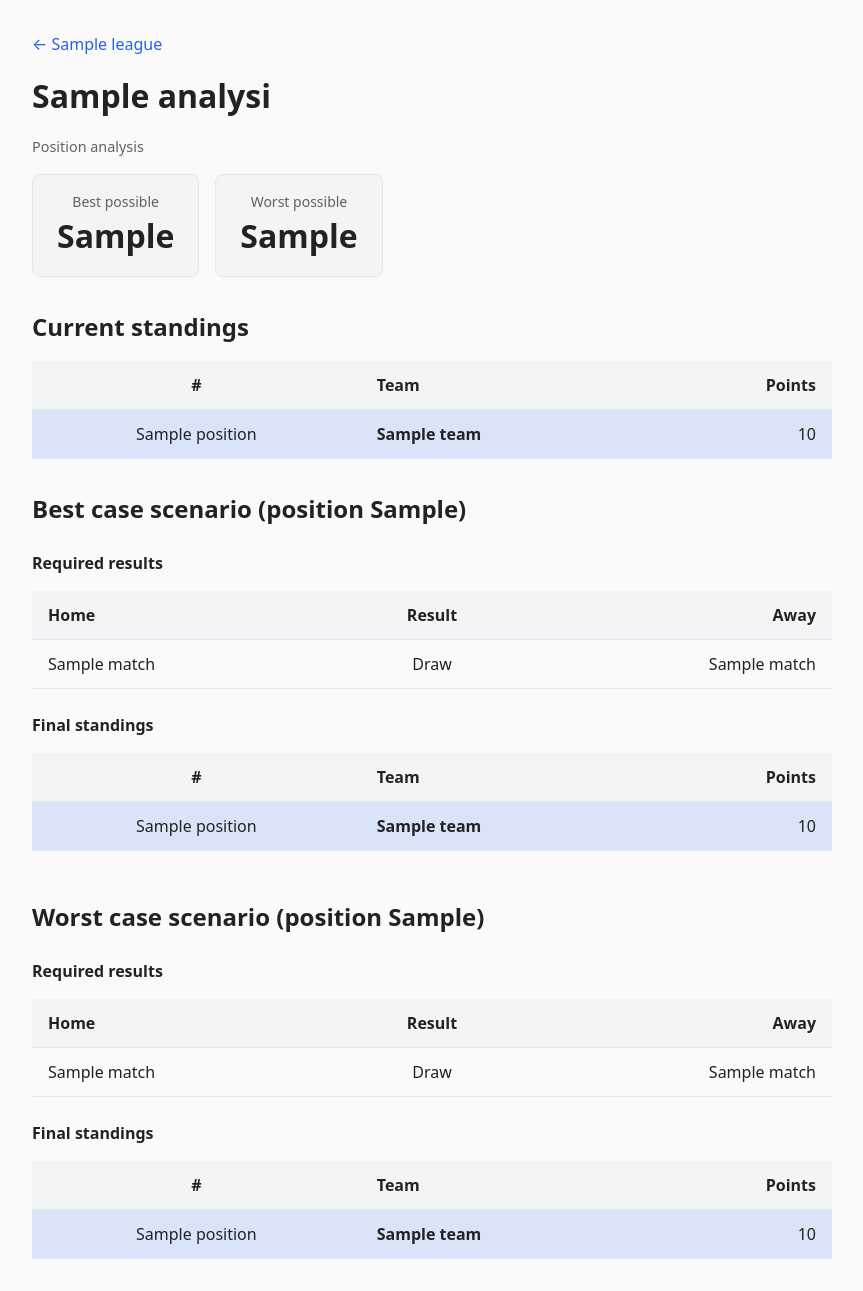
After one commit to bbc2/orchamp, a Python web app: template src/orchamp_web/templates/team_analysis.html in a window 1280 px wide. The commit adds this page. Shown: the whole page, without its empty margins (208-1071 px from the left). Run offline with Jinja, Linux system fonts and the light colour scheme; the template is opened without the code that fills it: most values are stand-ins (such as "Sample title", 1, 10 or a date in 2020); some libraries are stand-ins or nearby versions.

Commit message:
orchamp_web: Add team analysis page

```diff
--- a/src/orchamp_web/templates/base.html
+++ b/src/orchamp_web/templates/base.html
@@ -98,6 +98,67 @@
             color: var(--fg);
             opacity: 0.7;
         }
+        .team-link {
+            color: var(--accent);
+            cursor: pointer;
+        }
+        .team-link:hover {
+            text-decoration: underline;
+        }
+        .subtitle {
+            margin: 0;
+            opacity: 0.7;
+            font-size: 0.9rem;
+        }
+        .analysis-summary {
+            display: flex;
+            gap: 1rem;
+            margin-bottom: 2rem;
+        }
+        .position-card {
+            background: var(--row-alt);
+            border: 1px solid var(--border);
+            border-radius: 8px;
+            padding: 1rem 1.5rem;
+            display: flex;
+            flex-direction: column;
+            align-items: center;
+        }
+        .position-label {
+            font-size: 0.875rem;
+            opacity: 0.7;
+        }
+        .position-value {
+            font-size: 2rem;
+            font-weight: 700;
+        }
+        .scenarios {
+            display: flex;
+            flex-direction: column;
+            gap: 2rem;
+            margin-top: 2rem;
+        }
+        .scenario h2 {
+            margin-top: 0;
+        }
+        .scenario h3 {
+            font-size: 1rem;
+            margin: 1.5rem 0 0.5rem;
+        }
+        .highlighted {
+            background: color-mix(in srgb, var(--accent) 15%, transparent) !important;
+        }
+        .winner {
+            font-weight: 600;
+        }
+        .no-matches {
+            opacity: 0.7;
+            font-style: italic;
+        }
+        .htmx-request .refresh-btn {
+            opacity: 0.5;
+            cursor: wait;
+        }
     </style>
 </head>
 <body>
--- a/src/orchamp_web/templates/partials/standings_table.html
+++ b/src/orchamp_web/templates/partials/standings_table.html
@@ -10,7 +10,9 @@
         {% for team in standings %}
         <tr>
             <td class="text-center">{{ team.position }}</td>
-            <td>{{ team.team_name }}</td>
+            <td>
+                <a href="/web/{{ league_key }}/team/{{ team.team_id }}/" class="team-link">{{ team.team_name }}</a>
+            </td>
             <td class="text-right">{{ team.points }}</td>
         </tr>
         {% endfor %}
--- /dev/null
+++ b/src/orchamp_web/templates/team_analysis.html
@@ -0,0 +1,165 @@
+{% extends "base.html" %}
+
+{% block title %}{{ analysis.team_name }} - {{ league.name }} - Orchamp{% endblock %}
+
+{% block content %}
+<p><a href="/web/{{ league_key }}/">← {{ league.name }}</a></p>
+
+<div class="header">
+    <div>
+        <h1>{{ analysis.team_name }}</h1>
+        <p class="subtitle">Position analysis</p>
+    </div>
+</div>
+
+<div class="analysis-summary">
+    <div class="position-card">
+        <span class="position-label">Best possible</span>
+        <span class="position-value">{{ analysis.best_position }}</span>
+    </div>
+    <div class="position-card">
+        <span class="position-label">Worst possible</span>
+        <span class="position-value">{{ analysis.worst_position }}</span>
+    </div>
+</div>
+
+<h2>Current standings</h2>
+<table>
+    <thead>
+        <tr>
+            <th class="text-center">#</th>
+            <th>Team</th>
+            <th class="text-right">Points</th>
+        </tr>
+    </thead>
+    <tbody>
+        {% for team in standings %}
+        <tr{% if team.team_id == analysis.team_id %} class="highlighted"{% endif %}>
+            <td class="text-center">{{ team.position }}</td>
+            <td>
+                {% if team.team_id == analysis.team_id %}
+                    <strong>{{ team.team_name }}</strong>
+                {% else %}
+                    <a href="/web/{{ league_key }}/team/{{ team.team_id }}/" class="team-link">{{ team.team_name }}</a>
+                {% endif %}
+            </td>
+            <td class="text-right">{{ team.points }}</td>
+        </tr>
+        {% endfor %}
+    </tbody>
+</table>
+
+<div class="scenarios">
+    <div class="scenario">
+        <h2>Best case scenario (position {{ analysis.best_position }})</h2>
+
+        {% if analysis.best_scenario.matches %}
+        <h3>Required results</h3>
+        <table class="matches-table">
+            <thead>
+                <tr>
+                    <th>Home</th>
+                    <th class="text-center">Result</th>
+                    <th class="text-right">Away</th>
+                </tr>
+            </thead>
+            <tbody>
+                {% for match in analysis.best_scenario.matches %}
+                <tr>
+                    <td{% if match.result == 'home_win' %} class="winner"{% endif %}>{{ match.home_name }}</td>
+                    <td class="text-center">
+                        {% if match.result == 'home_win' %}
+                            Home win
+                        {% elif match.result == 'away_win' %}
+                            Away win
+                        {% else %}
+                            Draw
+                        {% endif %}
+                    </td>
+                    <td class="text-right{% if match.result == 'away_win' %} winner{% endif %}">{{ match.away_name }}</td>
+                </tr>
+                {% endfor %}
+            </tbody>
+        </table>
+        {% else %}
+        <p class="no-matches">No remaining matches</p>
+        {% endif %}
+
+        <h3>Final standings</h3>
+        <table>
+            <thead>
+                <tr>
+                    <th class="text-center">#</th>
+                    <th>Team</th>
+                    <th class="text-right">Points</th>
+                </tr>
+            </thead>
+            <tbody>
+                {% for team in analysis.best_scenario.standings %}
+                <tr{% if team.team_id == analysis.team_id %} class="highlighted"{% endif %}>
+                    <td class="text-center">{{ team.position }}</td>
+                    <td>{% if team.team_id == analysis.team_id %}<strong>{{ team.team_name }}</strong>{% else %}{{ team.team_name }}{% endif %}</td>
+                    <td class="text-right">{{ team.points }}</td>
+                </tr>
+                {% endfor %}
+            </tbody>
+        </table>
+    </div>
+
+    <div class="scenario">
+        <h2>Worst case scenario (position {{ analysis.worst_position }})</h2>
+
+        {% if analysis.worst_scenario.matches %}
+        <h3>Required results</h3>
+        <table class="matches-table">
+            <thead>
+                <tr>
+                    <th>Home</th>
+                    <th class="text-center">Result</th>
+                    <th class="text-right">Away</th>
+                </tr>
+            </thead>
+            <tbody>
+                {% for match in analysis.worst_scenario.matches %}
+                <tr>
+                    <td{% if match.result == 'home_win' %} class="winner"{% endif %}>{{ match.home_name }}</td>
+                    <td class="text-center">
+                        {% if match.result == 'home_win' %}
+                            Home win
+                        {% elif match.result == 'away_win' %}
+                            Away win
+                        {% else %}
+                            Draw
+                        {% endif %}
+                    </td>
+                    <td class="text-right{% if match.result == 'away_win' %} winner{% endif %}">{{ match.away_name }}</td>
+                </tr>
+                {% endfor %}
+            </tbody>
+        </table>
+        {% else %}
+        <p class="no-matches">No remaining matches</p>
+        {% endif %}
+
+        <h3>Final standings</h3>
+        <table>
+            <thead>
+                <tr>
+                    <th class="text-center">#</th>
+                    <th>Team</th>
+                    <th class="text-right">Points</th>
+                </tr>
+            </thead>
+            <tbody>
+                {% for team in analysis.worst_scenario.standings %}
+                <tr{% if team.team_id == analysis.team_id %} class="highlighted"{% endif %}>
+                    <td class="text-center">{{ team.position }}</td>
+                    <td>{% if team.team_id == analysis.team_id %}<strong>{{ team.team_name }}</strong>{% else %}{{ team.team_name }}{% endif %}</td>
+                    <td class="text-right">{{ team.points }}</td>
+                </tr>
+                {% endfor %}
+            </tbody>
+        </table>
+    </div>
+</div>
+{% endblock %}
```
Also changed, not shown: src/orchamp_web/routes.py (+36 -0 lines), src/orchamp_web/services.py (+243 -1 lines).
